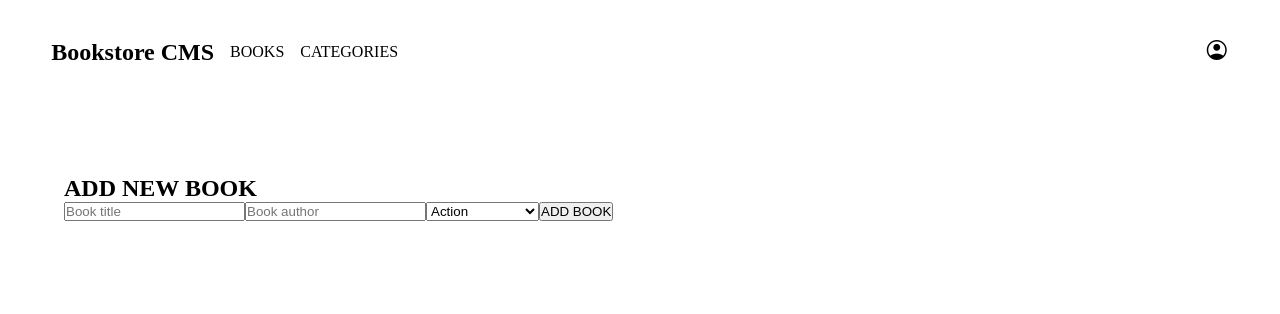
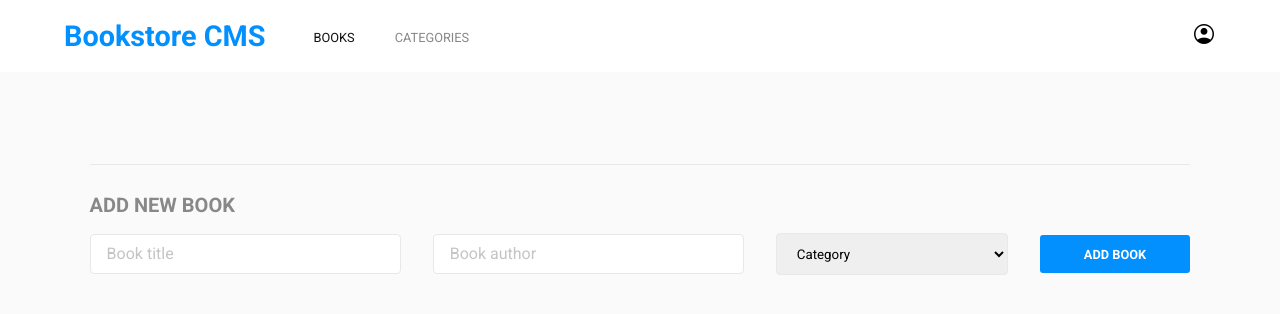
Before and after one commit to UbdaNam/bookstore, a React (Create React App) app: page / in a window 1280 px wide. Shown: the top 314 px of the page. Built offline with nearby package versions, Linux system fonts and the light colour scheme; no server answers.

Commit message:
Add style for home page

```diff
--- a/src/App.css
+++ b/src/App.css
@@ -1,7 +1,10 @@
+@import url("https://fonts.googleapis.com/css2?family=Roboto:wght@100;300;400;500;700&display=swap");
+
 * {
   margin: 0;
   padding: 0;
   box-sizing: border-box;
+  font-family: "Roboto", sans-serif;
 }
 
 .material-symbols-outlined {
--- a/src/components/AddBook.js
+++ b/src/components/AddBook.js
@@ -7,14 +7,15 @@ export default function AddBook() {
   const dispatch = useDispatch();
   const [title, setTitle] = useState('');
   const [author, setAuthor] = useState('');
-  const [category, setCategory] = useState('action');
+  const [category, setCategory] = useState('');
 
   const handleSubmit = (e) => {
     e.preventDefault();
-    if (title && author) {
+    if (title && author && category) {
       dispatch(addBook({ title, author, category }));
       setTitle('');
       setAuthor('');
+      setCategory('');
     }
   };
   return (
@@ -40,9 +41,12 @@ export default function AddBook() {
           value={category}
           onChange={(e) => setCategory(e.target.value)}
         >
-          <option value="action">Action</option>
-          <option value="science-fiction">Science Fiction</option>
-          <option value="economy">Economy</option>
+          <option hidden value="" disabled selected>
+            Category
+          </option>
+          <option value="Action">Action</option>
+          <option value="Science Fiction">Science Fiction</option>
+          <option value="Economy">Economy</option>
         </select>
         <button type="submit" onClick={handleSubmit}>
           ADD BOOK
--- a/src/components/Book.js
+++ b/src/components/Book.js
@@ -10,22 +10,30 @@ export default function Book({
   const dispatch = useDispatch();
   return (
     <div className={style.card}>
-      <div className="card-info">
+      <div className={style['card-info']}>
         <span>{category}</span>
         <h2>{title}</h2>
         <h4>{author}</h4>
-        <div className="btn-container">
-          <button type="button">comments</button>
+        <div className={style['btn-container']}>
+          <button type="button">Comments</button>
+          <span className={style['btn-divider']} />
           <button type="button" onClick={() => dispatch(removeBook(itemId))}>
             Remove
           </button>
+          <span className={style['btn-divider']} />
           <button type="button">Edit</button>
         </div>
       </div>
       <div className={style['card-status']}>
-        <div className="percentage">Stat percentage</div>
-        |
-        <div className="chapter">
+        <div className={style.progress}>
+          <div className={style.circle} />
+          <div>
+            <p className={style.percentage}>64%</p>
+            <p className={style.status}>completed</p>
+          </div>
+        </div>
+        <span className={style.divider} />
+        <div className={style.chapter}>
           <span>Current Chapter</span>
           <h4>Chapter 17</h4>
           <button type="button">UPDATE PROGRESS</button>
--- a/src/components/BookList.js
+++ b/src/components/BookList.js
@@ -2,6 +2,7 @@ import React, { useEffect } from 'react';
 import { useSelector, useDispatch } from 'react-redux';
 import Book from './Book';
 import { getBooks } from '../redux/books/booksSlice';
+import style from '../styles/BookList.module.css';
 
 export default function BookList() {
   const dispatch = useDispatch();
@@ -19,7 +20,7 @@ export default function BookList() {
         </div>
       )}
       {status === 'idle' && (
-        <div className="list-container">
+        <div className={style['list-container']}>
           {books.map(({
             itemId, title, author, category,
           }) => (
--- a/src/components/Navigation.js
+++ b/src/components/Navigation.js
@@ -1,5 +1,5 @@
 import React from 'react';
-import { Link } from 'react-router-dom';
+import { NavLink } from 'react-router-dom';
 import styles from '../styles/Navigation.module.css';
 
 export default function Navigation() {
@@ -10,10 +10,10 @@ export default function Navigation() {
         <nav>
           <ul className={styles['nav-links']}>
             <li>
-              <Link to="/">BOOKS</Link>
+              <NavLink to="/">BOOKS</NavLink>
             </li>
             <li>
-              <Link to="/categories">CATEGORIES</Link>
+              <NavLink to="/categories">CATEGORIES</NavLink>
             </li>
           </ul>
         </nav>
--- a/src/styles/AddBook.module.css
+++ b/src/styles/AddBook.module.css
@@ -1,8 +1,51 @@
+.form-container {
+  display: flex;
+  flex-direction: column;
+  gap: 1rem;
+  margin-top: 2.5rem;
+  padding-top: 1.8rem;
+  margin-bottom: 10rem;
+  border-top: solid 1px #e8e8e8;
+}
+
+.form-container > h2 {
+  font-size: 1.25rem;
+  font-weight: bold;
+  color: #888;
+}
+
 .add-form {
   display: flex;
   align-items: center;
+  flex-wrap: wrap;
+  gap: 2rem;
 }
 
-.form-container {
-  margin-top: 2rem;
+.add-form input,
+.add-form select {
+  flex: 0.7;
+  padding: 0.7rem 1rem;
+  border: solid 1px #e8e8e8;
+  border-radius: 4px;
 }
+
+.add-form select {
+  flex: 0.5;
+}
+
+.add-form input::placeholder {
+  font-size: 1rem;
+  color: #c4c4c4;
+}
+
+.add-form button {
+  flex: 0.3;
+  font-size: 0.8rem;
+  font-weight: bold;
+  color: #fff;
+  text-align: center;
+  padding: 0.7rem 1rem;
+  background-color: #0290ff;
+  border-radius: 3px;
+  border: none;
+}
--- a/src/styles/Book.module.css
+++ b/src/styles/Book.module.css
@@ -1,9 +1,115 @@
 .card {
   display: flex;
   justify-content: space-between;
+  flex-wrap: wrap;
+  padding-block: 2rem 1.75rem;
+  padding-inline: 1.6rem calc(min(11vw, 9rem));
+  border-radius: 4px;
+  border: solid 1px var(--white);
+  background-color: #fff;
+}
+
+.card-info span {
+  font-size: 0.8rem;
+  color: #121212;
+  opacity: 0.5;
+  margin-bottom: 0.25rem;
+}
+
+.card-info > h2 {
+  font-size: 1.3rem;
+  color: #121212;
+}
+
+.card-info > h4 {
+  font-size: 0.8rem;
+  color: #4386bf;
+}
+
+.btn-container {
+  display: flex;
+  align-items: center;
+  justify-content: center;
+  gap: 1rem;
+  margin-top: 1.3rem;
+}
+
+.btn-container button {
+  font-size: 0.8rem;
+  font-weight: 300;
+  color: #4386bf;
+  background-color: transparent;
+  border: none;
+}
+
+.btn-divider {
+  width: 0.125rem;
+  height: 1.5rem;
+  border: solid 1px #e8e8e8;
 }
 
 .card-status {
   display: flex;
-  gap: 1rem;
+  align-items: center;
+  justify-content: center;
+  gap: calc(min(10vw, 3.5rem));
+  flex-wrap: wrap;
 }
+
+.progress {
+  display: flex;
+  align-items: center;
+  justify-content: center;
+  gap: 1.3rem;
+}
+
+.circle {
+  border-radius: 50%;
+  width: 4.25rem;
+  height: 4.25rem;
+  border: 5px solid #307bbe;
+  border-left-color: #e8e8e8;
+  -webkit-transform: rotate(45deg);
+  transform: rotate(45deg);
+}
+
+.percentage {
+  font-size: 2rem;
+  color: #121212;
+}
+
+.status,
+.chapter span {
+  font-size: 0.8rem;
+  color: #121212;
+  opacity: 0.5;
+}
+
+.divider {
+  height: 3rem;
+  border-left: 3px solid #e8e8e8;
+}
+
+.chapter {
+  display: flex;
+  flex-direction: column;
+  justify-content: space-between;
+}
+
+.chapter h4 {
+  font-size: 1rem;
+  color: #121212;
+  margin-top: 0.4rem;
+  margin-bottom: 1.4rem;
+}
+
+.chapter button {
+  background-color: #0290ff;
+  color: #fff;
+  padding: 0.4rem 1rem;
+  font-size: 0.8rem;
+  font-weight: 300;
+  text-align: center;
+  border: none;
+  border-radius: 3px;
+}
--- /dev/null
+++ b/src/styles/BookList.module.css
@@ -0,0 +1,6 @@
+.list-container {
+  display: flex;
+  flex-direction: column;
+  gap: 1rem;
+  background-color: #fafafa;
+}
--- a/src/styles/Layout.module.css
+++ b/src/styles/Layout.module.css
@@ -1,3 +1,4 @@
 .main-container {
-  padding: 3% 5%;
+  padding: 4% 7%;
+  background-color: #fafafa;
 }
--- a/src/styles/Navigation.module.css
+++ b/src/styles/Navigation.module.css
@@ -1,24 +1,36 @@
 header {
-  padding: 3% 4%;
+  padding: 1.5% 5%;
   display: flex;
   justify-content: space-between;
   align-items: center;
+  background-color: #fff;
 }
 
 .nav-links {
   display: flex;
-  gap: 1rem;
+  gap: 2.5rem;
   align-items: center;
   list-style: none;
 }
 
 .nav-links a {
   text-decoration: none;
-  color: #000;
+  color: #121212;
+  font-size: 0.8rem;
+  opacity: 0.5;
+}
+
+a[class="active"] {
+  opacity: 1;
 }
 
 .nav-wrapper {
   display: flex;
   align-items: center;
-  gap: 1rem;
+  gap: 3rem;
 }
+
+.nav-wrapper h2 {
+  color: #0290ff;
+  font-size: 1.8rem;
+}
```
